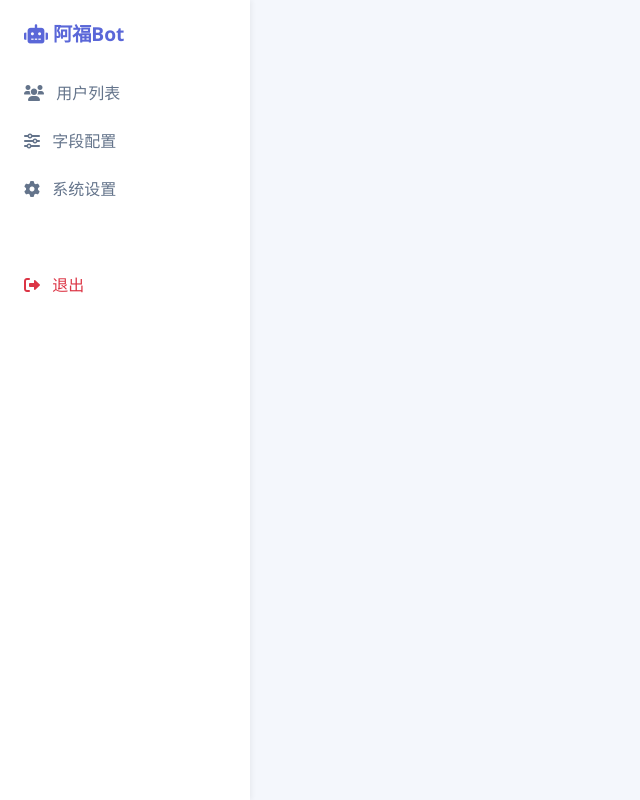
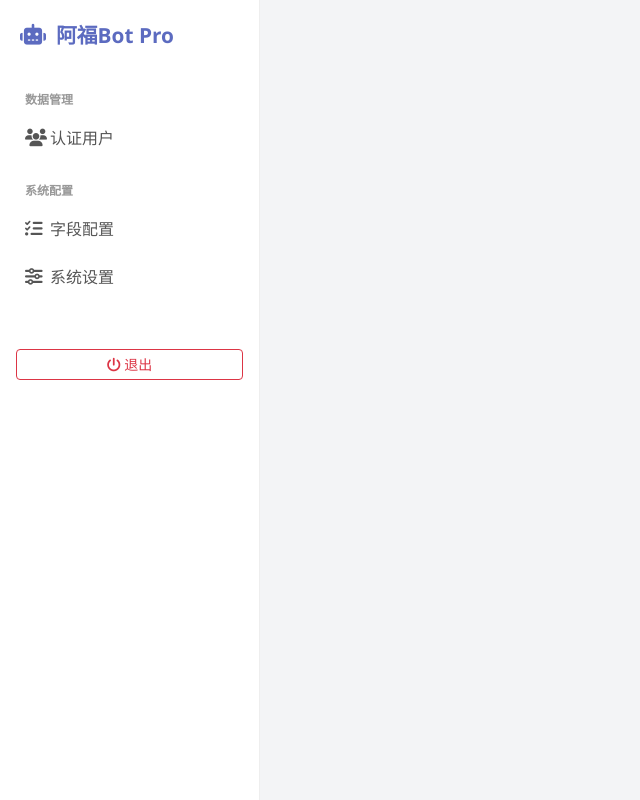
Before and after one commit to Szchiji/-, a Flask app: template app/templates/base.html in a window 1280 px wide. Shown: the whole page, without its empty margins (0-640 px from the left). Run offline with Flask 3, Linux system fonts and the light colour scheme; the template is opened without the code that fills it, so the values that code supplies are empty.

Commit message:
Update base.html

```diff
--- a/app/templates/base.html
+++ b/app/templates/base.html
@@ -3,39 +3,70 @@
 <head>
     <meta charset="UTF-8">
     <meta name="viewport" content="width=device-width, initial-scale=1">
-    <title>阿福Bot后台</title>
+    <title>Bot Pro</title>
     <link href="https://cdn.jsdelivr.net/npm/bootstrap@5.3.0/dist/css/bootstrap.min.css" rel="stylesheet">
-    <link href="https://cdnjs.cloudflare.com/ajax/libs/font-awesome/6.0.0/css/all.min.css" rel="stylesheet">
+    <link href="https://cdnjs.cloudflare.com/ajax/libs/font-awesome/6.4.0/css/all.min.css" rel="stylesheet">
     <style>
-        body { background: #f4f7fc; display: flex; min-height: 100vh; font-family: 'Segoe UI', sans-serif; }
-        .sidebar { width: 250px; background: #fff; box-shadow: 2px 0 5px rgba(0,0,0,0.05); z-index: 10; padding-top: 20px; flex-shrink: 0;}
-        .brand { padding: 0 24px 20px; font-weight: 800; font-size: 1.2rem; color: #5a67d8; }
-        .nav-link { display: block; padding: 12px 24px; color: #64748b; text-decoration: none; transition: 0.2s; }
-        .nav-link:hover, .nav-link.active { color: #5a67d8; background: #f0f4ff; border-right: 3px solid #5a67d8; }
-        .main { flex-grow: 1; padding: 30px; overflow-y: auto; }
-        .card { border: none; border-radius: 8px; box-shadow: 0 2px 10px rgba(0,0,0,0.02); background: #fff; }
-        .login-box { width: 100%; height: 100vh; display: flex; justify-content: center; align-items: center; background: #f2f3f8; position: fixed; z-index: 999; }
+        :root { --sidebar-w: 260px; --primary: #5c6bc0; }
+        body { background: #f3f4f6; min-height: 100vh; display: flex; font-family: 'Segoe UI', sans-serif; }
+
+        /* 侧边栏 */
+        .sidebar { width: var(--sidebar-w); background: #fff; position: fixed; height: 100vh; border-right: 1px solid #eee; z-index: 100; overflow-y: auto; }
+        .brand { padding: 20px; font-weight: 800; font-size: 1.3rem; color: var(--primary); display: flex; align-items: center; gap: 10px; }
+        .nav-link { padding: 12px 25px; color: #555; display: flex; align-items: center; text-decoration: none; transition: 0.2s; font-weight: 500; }
+        .nav-link:hover, .nav-link.active { background: #eef2ff; color: var(--primary); border-left: 4px solid var(--primary); }
+        .nav-link i { width: 25px; font-size: 1.1em; }
+        .menu-head { font-size: 12px; color: #999; text-transform: uppercase; padding: 20px 25px 5px; font-weight: 700; }
+
+        /* 内容区 */
+        .main { margin-left: var(--sidebar-w); padding: 30px; flex: 1; width: 100%; }
+
+        /* 卡片 & 按钮 */
+        .card { border: none; border-radius: 10px; box-shadow: 0 2px 8px rgba(0,0,0,0.03); background: #fff; margin-bottom: 20px; }
+        .card-header { background: #fff; border-bottom: 1px solid #f0f0f0; padding: 15px 20px; font-weight: 700; font-size: 16px; display: flex; justify-content: space-between; align-items: center; }
+        .card-body { padding: 20px; }
+        .btn-primary { background: var(--primary); border: none; }
+        .btn-primary:hover { background: #4f5b9e; }
+
+        /* 登录页 */
+        .login-wrap { position: fixed; inset: 0; background: #f3f4f6; display: flex; justify-content: center; align-items: center; z-index: 999; }
     </style>
 </head>
 <body>
     {% if page == 'login' %}
-    <div class="login-box">
-        <div class="card p-5 text-center shadow">
-            <h4>🤖 阿福Bot Pro</h4>
+    <div class="login-wrap">
+        <div class="card p-5 text-center shadow" style="width:400px">
+            <h3 class="fw-bold mb-3"><i class="fa-solid fa-robot text-primary"></i> Bot Admin</h3>
             <p class="text-muted">请在 Telegram 发送 /start 获取登录链接</p>
         </div>
     </div>
     {% else %}
+
     <div class="sidebar">
-        <div class="brand"><i class="fas fa-robot"></i> 阿福Bot</div>
-        <a href="/users" class="nav-link {{ 'active' if request.path == '/users' else '' }}"><i class="fas fa-users me-2"></i> 用户列表</a>
-        <a href="/fields" class="nav-link {{ 'active' if request.path == '/fields' else '' }}"><i class="fas fa-sliders-h me-2"></i> 字段配置</a>
-        <a href="/system" class="nav-link {{ 'active' if request.path == '/system' else '' }}"><i class="fas fa-cog me-2"></i> 系统设置</a>
-        <a href="/logout" class="nav-link text-danger mt-5"><i class="fas fa-sign-out-alt me-2"></i> 退出</a>
+        <div class="brand"><i class="fa-solid fa-robot"></i> 阿福Bot Pro</div>
+
+        <div class="menu-head">数据管理</div>
+        <a href="/users" class="nav-link {{ 'active' if request.path == '/users' else '' }}">
+            <i class="fa-solid fa-users"></i> 认证用户
+        </a>
+
+        <div class="menu-head">系统配置</div>
+        <a href="/fields" class="nav-link {{ 'active' if request.path == '/fields' else '' }}">
+            <i class="fa-solid fa-list-check"></i> 字段配置
+        </a>
+        <a href="/system" class="nav-link {{ 'active' if request.path == '/system' else '' }}">
+            <i class="fa-solid fa-sliders"></i> 系统设置
+        </a>
+
+        <div class="mt-5 px-3">
+            <a href="/logout" class="btn btn-outline-danger w-100 btn-sm"><i class="fa-solid fa-power-off"></i> 退出</a>
+        </div>
     </div>
+
     <div class="main">
         {% block content %}{% endblock %}
     </div>
+
     <script src="https://cdn.jsdelivr.net/npm/bootstrap@5.3.0/dist/js/bootstrap.bundle.min.js"></script>
     <script src="/static/js/editor.js"></script>
     {% endif %}
```
